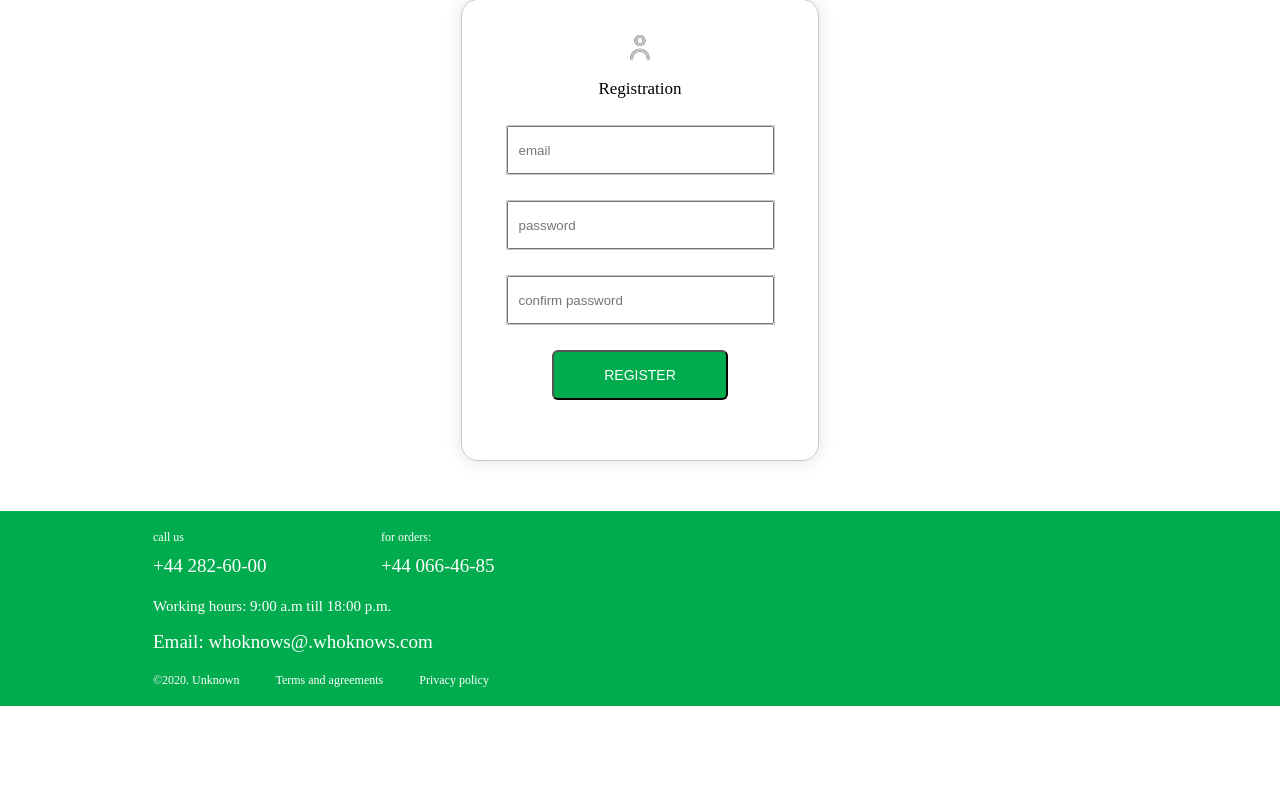
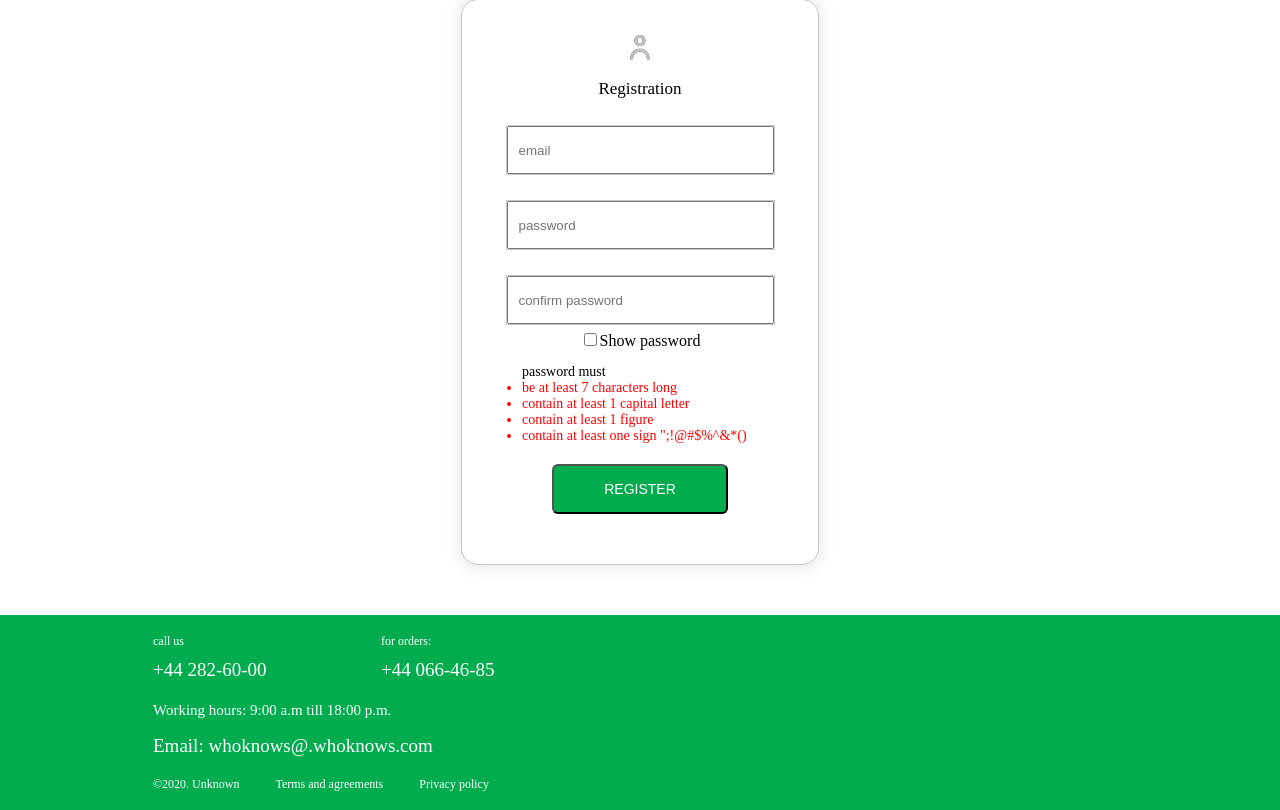
Before and after one commit to farbantis/girosmani, a Django app: page /auth/register/ in a window 1280 px wide. Shown: the part 341-1151 px from the top of the page. Before the commit the page ends 1047 px from the top, so only its background shows below. Run offline with Django 4.2, Linux system fonts and the light colour scheme; data that the repository does not hold is empty; parts of the project's set-up code (start-up, migrations or seed data) failed here and were passed over.

Commit message:
added show password at login and registration

```diff
--- a/account/templates/account/user_register.html
+++ b/account/templates/account/user_register.html
@@ -27,8 +27,19 @@
                 <div class="login_password login_align">
                     {{ form.password }}
                 </div>
-                <div class="login_password login_align">
+                <div class="login_password login_align pass1">
                     {{ form.password1 }}
+                </div>
+                <div class="login_align">
+                    <label><input class="show-password-check" type="checkbox">Show password</label>
+                </div>
+                <div class="password-reminder">
+                    <ul>password must
+                        <li class="pass-length">be at least 7 characters long</li>
+                        <li class="pass-capital">contain at least 1 capital letter</li>
+                        <li class="pass-figure">contain at least 1 figure</li>
+                        <li class="pass-sign">contain at least one sign ";!@#$%^&*()</li>
+                    </ul>
                 </div>
                 <div class="login_btn">
                     <button class="login_btn_inner" type="submit">REGISTER</button>
@@ -36,5 +47,55 @@
             </form>
         </div>
     </div>
+    <script>
+        const password1 = document.querySelector("#id_password");
+        const passLength = document.querySelector(".pass-length");
+        const passCapital = document.querySelector(".pass-capital");
+        const passFigure = document.querySelector(".pass-figure");
+        const passSign = document.querySelector(".pass-sign");
+
+        password1.addEventListener('input', function () {
+            const value = password1.value;
+            passLength.style.color = value.length >= 7 ? 'green' : 'red';
+            passCapital.style.color = /[A-Z]/.test(value) ? 'green' : 'red';
+            passFigure.style.color = /\d/.test(value) ? 'green' : 'red';
+            passSign.style.color = /[;!@#$%^&*()]/.test(value) ? 'green' : 'red';
+        });
+    </script>
+
+<script>
+    const passwordFields = document.querySelectorAll(".login_password input[type='password']");
+    const showPasswordCheck = document.querySelector(".show-password-check");
+    const form = document.querySelector("form");
+    const pass1 = document.querySelector(".pass1")
+
+    showPasswordCheck.addEventListener('change', function () {
+        const showPassword = showPasswordCheck.checked;
+
+        passwordFields.forEach(field => {
+            field.type = showPassword ? "text" : "password";
+        });
+
+        // If showPassword is checked, hide the confirm password field and set its value to the first password field
+        if (showPassword) {
+            const passwordValue = passwordFields[0].value;
+            pass1.style = "display:none"
+            passwordFields[1].value = passwordValue;
+        } else {
+            passwordFields[1].type = "password";
+            pass1.style = "display:block"
+        }
+    });
+
+    form.addEventListener('submit', function (e) {
+        // If showPassword is checked, reset the confirm password field type before submitting the form
+        if (showPasswordCheck.checked) {
+            passwordFields[1].type = "password";
+        }
+    });
+</script>
+
+
+
 
 {% endblock %}
--- a/cafe/static/cafe/css/main.css
+++ b/cafe/static/cafe/css/main.css
@@ -1053,7 +1053,7 @@ header {
 }
 
 .login_password {
-    margin: 25px auto;
+    margin: 25px auto 5px;
     width: 269px;
     height: 50px;
     border: 1px solid var(--color-detail-asp);
@@ -1076,7 +1076,7 @@ input:focus {
 
 .login_forgot {
     color: var(--color-background-btn);
-    margin-top: 15px;
+    margin: 15px 0 15px 0;
 }
 
 .login_forgot_inner {
@@ -1091,8 +1091,8 @@ input:focus {
 .login_btn {
     justify-content: center;
     display: flex;
-    margin-top: 12px;
-    margin-bottom: 30px;
+    margin-top: 20px;
+    margin-bottom: 20px;
 }
 
 .login_btn_inner {
@@ -1108,10 +1108,7 @@ input:focus {
 }
 
 .login_register {
-    margin-top: 25px;
-    font-weight: 400;
-    font-size: 12px;
-    line-height: 18px;
+
 }
 
 .login_register_inner {
@@ -1123,6 +1120,23 @@ input:focus {
 .login_align {
     display: flex;
     justify-content: center;
+}
+
+.password-reminder{
+    padding-left: 20px;
+    font-size: 14px;
+}
+.pass-length{
+    color: red;
+}
+.pass-capital{
+    color: red;
+}
+.pass-figure{
+    color: red;
+}
+.pass-sign{
+    color: red;
 }
 
 .history_row {
--- a/cafe/templates/cafe/promo.html
+++ b/cafe/templates/cafe/promo.html
@@ -1,5 +1,6 @@
 {% load static %}
 
+{% if not request.user.is_authenticated %}
     <div class="container container-promo">
         <div class="promo-row">
             <div class="promo-text">
@@ -11,12 +12,15 @@
                         Subscribe and get 200uah
                     </p>
                 </div>
-    <button class="promo-text-btn">
+                <a href="{% url 'account:register' %}">
+                    <button class="promo-text-btn btn">
                         Subscribe
                     </button>
+                </a>
             </div>
             <div class="promo-img">
                 <img src="{% static 'cafe/images/details/promo_img.jpg' %}">
             </div>
         </div>
     </div>
+{% endif %}
```
Also changed, not shown: account/templates/account/user_login.html (+18 -6 lines). Lines whose indentation alone changed are shown as unchanged.
